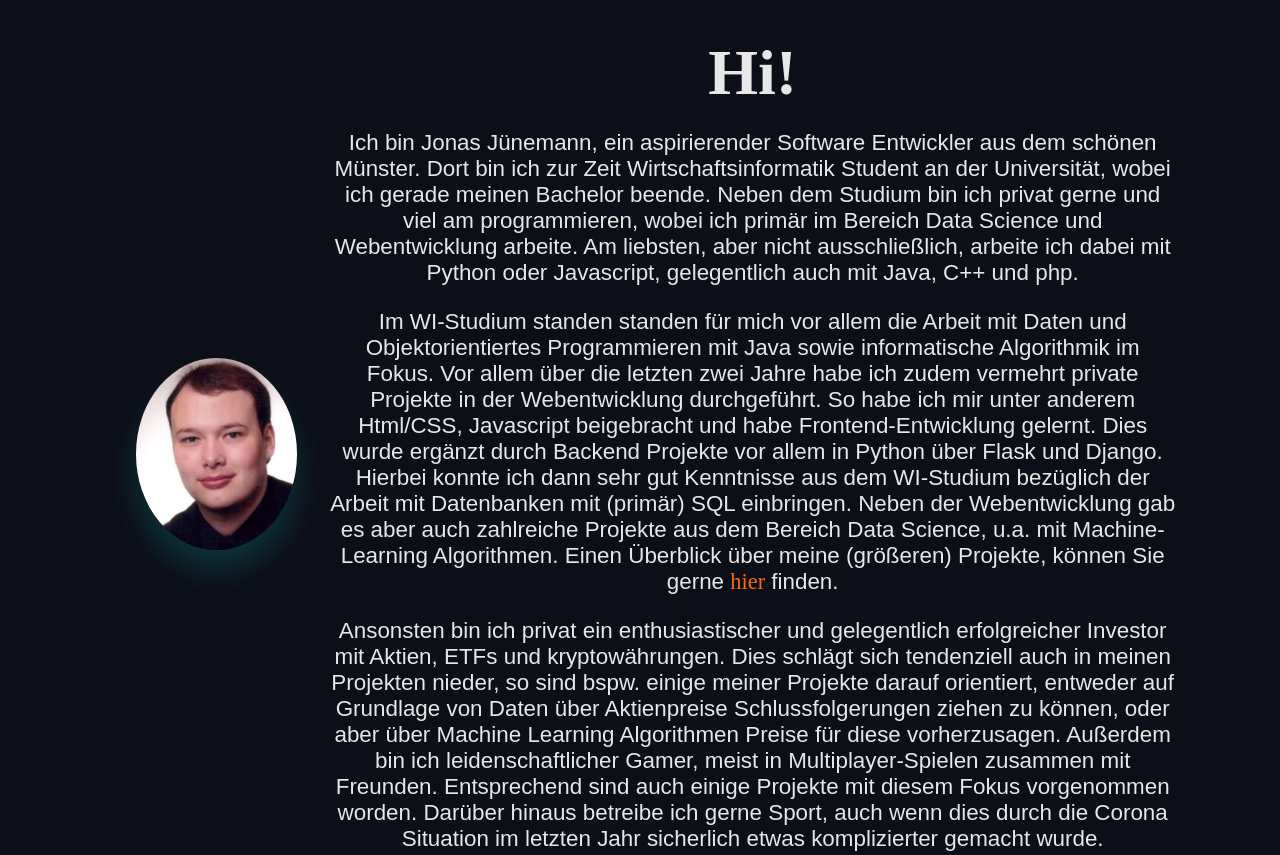
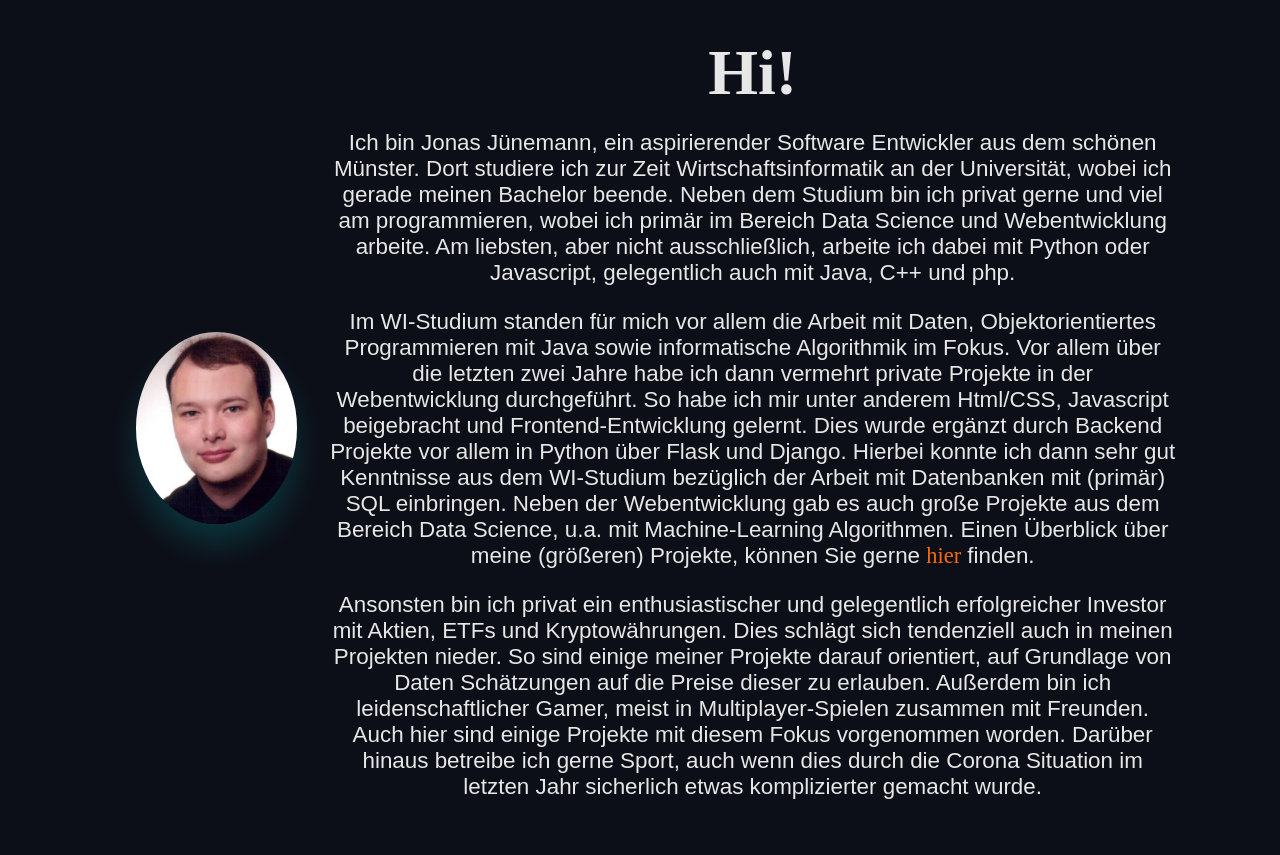
Before and after one commit to jonasjuenemann/jonasjuenemann.github.io, a plain HTML site: page index.html in a window 1280 px wide. Shown: the part 860-1715 px from the top of the page. Drawn offline with nearby package versions, Linux system fonts and the light colour scheme; a web font is replaced by a local one.

Commit message:
Update About Me
Überarbeitung

```diff
--- a/index.html
+++ b/index.html
@@ -109,33 +109,33 @@
                 <h2>Hi!</h2>
                 <p>
                     Ich bin Jonas Jünemann, ein aspirierender Software Entwickler aus dem schönen Münster.
-                    Dort bin ich zur Zeit Wirtschaftsinformatik Student an der Universität, wobei ich gerade meinen
+                    Dort studiere ich zur Zeit Wirtschaftsinformatik an der Universität, wobei ich gerade meinen
                     Bachelor beende.
                     Neben dem Studium bin ich privat gerne und viel am programmieren, wobei ich primär im Bereich Data
                     Science und Webentwicklung arbeite.
                     Am liebsten, aber nicht ausschließlich, arbeite ich dabei mit Python oder Javascript, gelegentlich auch mit Java, C++ und php.
                 </p>
                 <p>
-                    Im WI-Studium standen standen für mich vor allem die Arbeit mit Daten und Objektorientiertes
+                    Im WI-Studium standen für mich vor allem die Arbeit mit Daten, Objektorientiertes
                     Programmieren mit Java sowie informatische Algorithmik im Fokus.
-                    Vor allem über die letzten zwei Jahre habe ich zudem vermehrt private Projekte
+                    Vor allem über die letzten zwei Jahre habe ich dann vermehrt private Projekte
                     in der Webentwicklung durchgeführt.
-                    So habe ich mir unter anderem Html/CSS, Javascript beigebracht und habe
+                    So habe ich mir unter anderem Html/CSS, Javascript beigebracht und
                     Frontend-Entwicklung gelernt.
-                    Dies wurde ergänzt durch Backend Projekte vor allem in Python über Flask und Django. Hierbei konnte
+                    Dies wurde ergänzt durch Backend Projekte vor allem in Python über Flask und Django.
+                    Hierbei konnte
                     ich dann sehr gut Kenntnisse aus dem WI-Studium bezüglich der Arbeit mit Datenbanken mit (primär) SQL einbringen.
-                    Neben der Webentwicklung gab es aber auch zahlreiche Projekte aus dem Bereich Data Science, u.a. mit Machine-Learning
+                    Neben der Webentwicklung gab es auch große Projekte aus dem Bereich Data Science, u.a. mit Machine-Learning
                     Algorithmen.
                     Einen Überblick über meine (größeren) Projekte, können Sie gerne <a href="projects.html#projects">hier</a> finden.
                 </p>
                 <p>
-                    Ansonsten bin ich privat ein enthusiastischer und gelegentlich erfolgreicher Investor mit Aktien, ETFs und kryptowährungen.
-                    Dies schlägt sich tendenziell auch in meinen Projekten nieder, so sind bspw.
-                    einige meiner Projekte darauf orientiert, entweder auf Grundlage von
-                    Daten über Aktienpreise Schlussfolgerungen ziehen zu können, oder aber
-                    über Machine Learning Algorithmen Preise für diese vorherzusagen.
+                    Ansonsten bin ich privat ein enthusiastischer und gelegentlich erfolgreicher Investor mit Aktien, ETFs und Kryptowährungen.
+                    Dies schlägt sich tendenziell auch in meinen Projekten nieder. So sind
+                    einige meiner Projekte darauf orientiert, auf Grundlage von
+                    Daten Schätzungen auf die Preise dieser zu erlauben.
                     Außerdem bin ich leidenschaftlicher Gamer, meist in Multiplayer-Spielen zusammen mit Freunden.
-                    Entsprechend sind auch einige Projekte mit diesem Fokus vorgenommen worden.
+                    Auch hier sind einige Projekte mit diesem Fokus vorgenommen worden.
                     Darüber hinaus betreibe ich gerne Sport, auch wenn dies durch die Corona Situation im letzten Jahr sicherlich etwas
                     komplizierter gemacht wurde.
                 </p>
```
